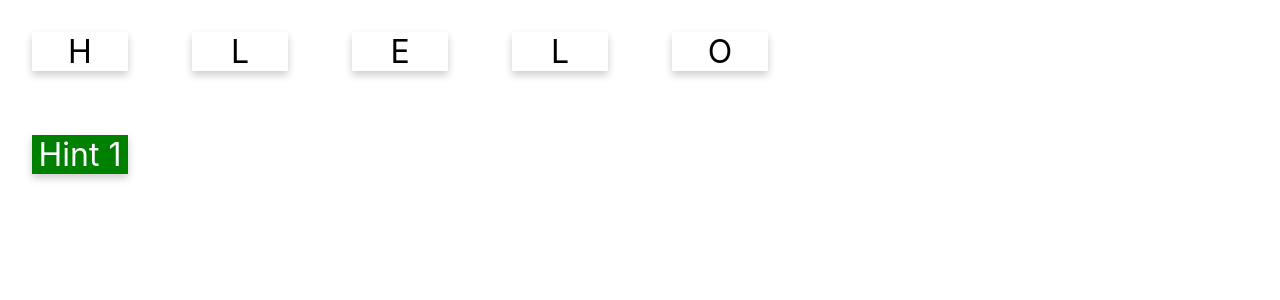
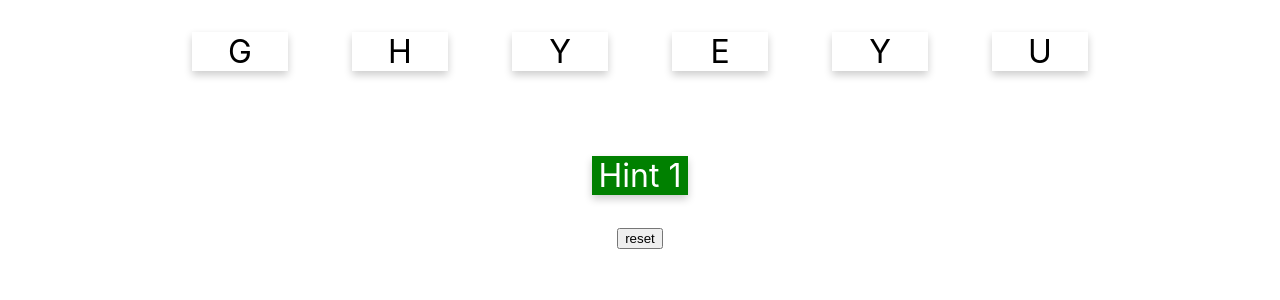
Before and after one commit to 6210110081/3SA03-React, a React (Create React App) app: page / in a window 1280 px wide. Shown: the top 300 px of the page. Built offline with nearby package versions, Linux system fonts and the light colour scheme.

Commit message:
checkHint in error success

```diff
--- a/src/App.css
+++ b/src/App.css
@@ -26,6 +26,15 @@
 }
 
 .activehintCard {
+    text-align: center;
     color: red;
     background: white;
 }
+
+div{
+    text-align: center;
+}
+
+h1{
+    text-align: center;
+}
--- a/src/App.js
+++ b/src/App.js
@@ -2,7 +2,7 @@ import React from 'react'
 import './App.css';
 import WordCard from './WordCard';
 
-const word = "Hello";
+const word = "Heyguy";
 function App() {
   return (
     <div>
--- a/src/CharacterCard.js
+++ b/src/CharacterCard.js
@@ -20,7 +20,7 @@ export default function CharacterCard(props) {
     })
 
 
-    const className = `card ${active ? 'activeCard' : ''}`
+    const className = `card ${active ? 'activeCard' : ''} `
     return (
         <div className={className} onClick={activate}>
             {props.value}
--- a/src/HintCard.js
+++ b/src/HintCard.js
@@ -1,8 +1,8 @@
-import React, { useState ,useRef ,useEffect } from 'react'
+import React, { useState, useRef } from 'react'
 import _ from 'lodash'
 
 export default function HintCard(props) {
-    const hint ='Hint'
+    const hint = 'Hint'
     const [active, setActive] = useState(false);
     let numHint = 1;
     const numHintRef = useRef(numHint);
@@ -13,18 +13,11 @@ export default function HintCard(props) {
             setActive(true)
             let lengGuess = props.prepareStateFromWorld.guess.length;
             let wordGuess = props.prepareStateFromWorld.word;
-            props.prepareStateFromWorld.guess = props.prepareStateFromWorld.guess + wordGuess[lengGuess]
             console.log(props.prepareStateFromWorld.guess)
 
             props.activeHint(wordGuess[lengGuess])
         }
     }
-
-    useEffect(() => {
-        if (numHintRef.current != props.attempt) {
-            numHintRef.current = props.attempt
-        }
-    })
 
     const className = `hintCard ${active ? 'activehintCard' : ''}`
     return <div className={className} onClick={activate} >
--- a/src/WordCard.js
+++ b/src/WordCard.js
@@ -13,6 +13,7 @@ const prepareStateFromWorld = given_word => {
         guess: '',
         complete: false,
         hint: '',
+        checkword: true
     }
 
 }
@@ -36,23 +37,43 @@ export default function WordCard(props) {
                 setState({ ...state, guess: '', attempt: state.attempt + 1 })
             }
         }
-        console.log(HintCard.hintGuess)
+        console.log('check guess = ' + guess)
     }
 
     const activeHint = d => {
-        setState({ ...state, guess: state.guess + d })
-        console.log('d == ' + state.guess)
+        setState({ ...state, hint: d })
     }
+
+    const checkWord = () => {
+        for (let i = 0; i < state.guess.length; i++) {
+            if (state.guess[i] != state.word[i]) {
+                setState({ ...state, checkword: false })
+            }
+        }
+    }
+
+    const reset = () => {
+        setState({ ...state, guess: '', attempt: state.attempt + 1, checkword: true, complete: false })
+    }
+
+    const showHint = state.checkword ? (state.hint == '' ? '' : 'Charecter next is ' + state.hint) : 'Should Reset'
+
+    const showCongrats = state.complete ? 'Congrats' : ''
 
     return (
         <div>
             {
                 state.chars.map((c, i) =>
-                    <CharacterCard value={c} key={i} activationHandler={activationHandler} attempt={state.attempt} />)
+                    <CharacterCard value={c} key={i} activeHint={state.guess} activationHandler={activationHandler} attempt={state.attempt} />)
             }
-            <div>
-                <HintCard value='Hint' activeHint={activeHint} prepareStateFromWorld={state} />
+            <h1>{showCongrats}</h1>
+            <div onClick={checkWord}>
+                <HintCard value='Hint' activeHint={activeHint} prepareStateFromWorld={state} />  {showHint}
+            </div>
+            <div onClick={reset} >
+                <button>reset</button>
             </div>
         </div>
+
     )
 }
```
